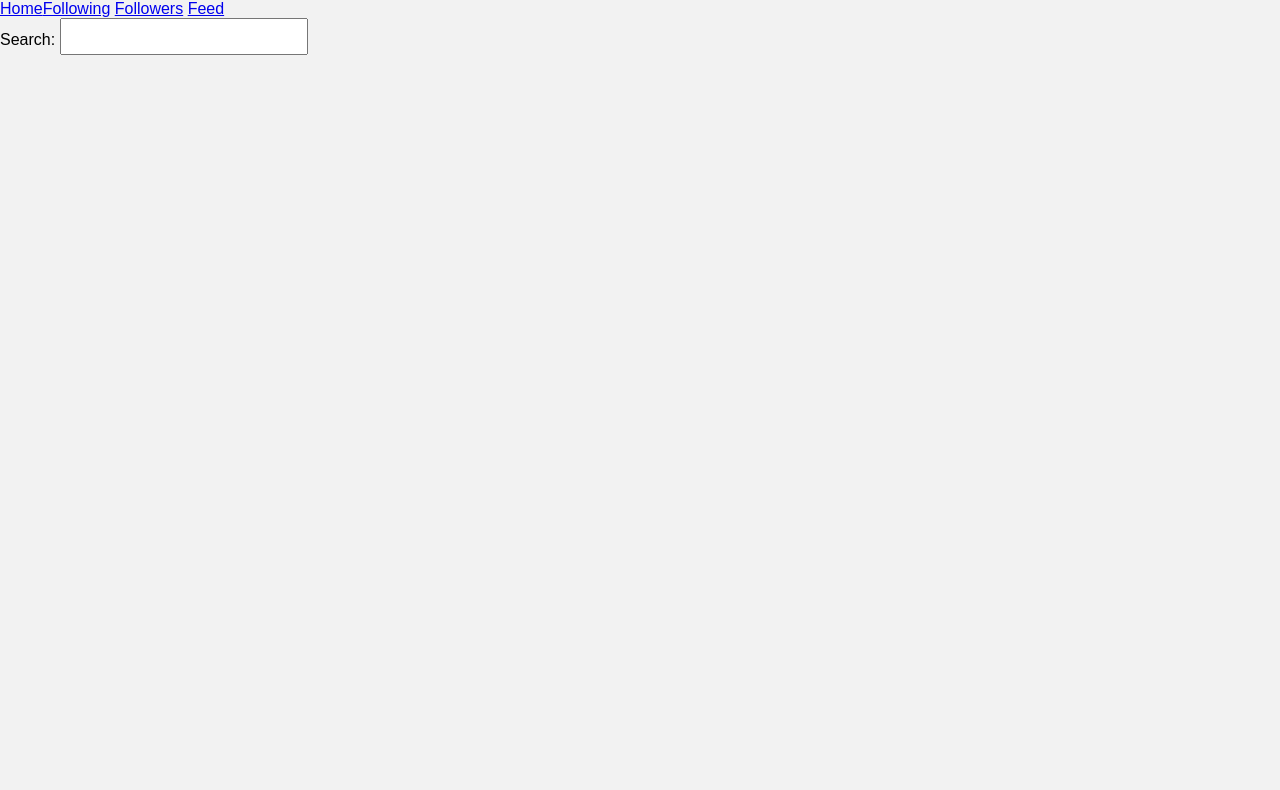
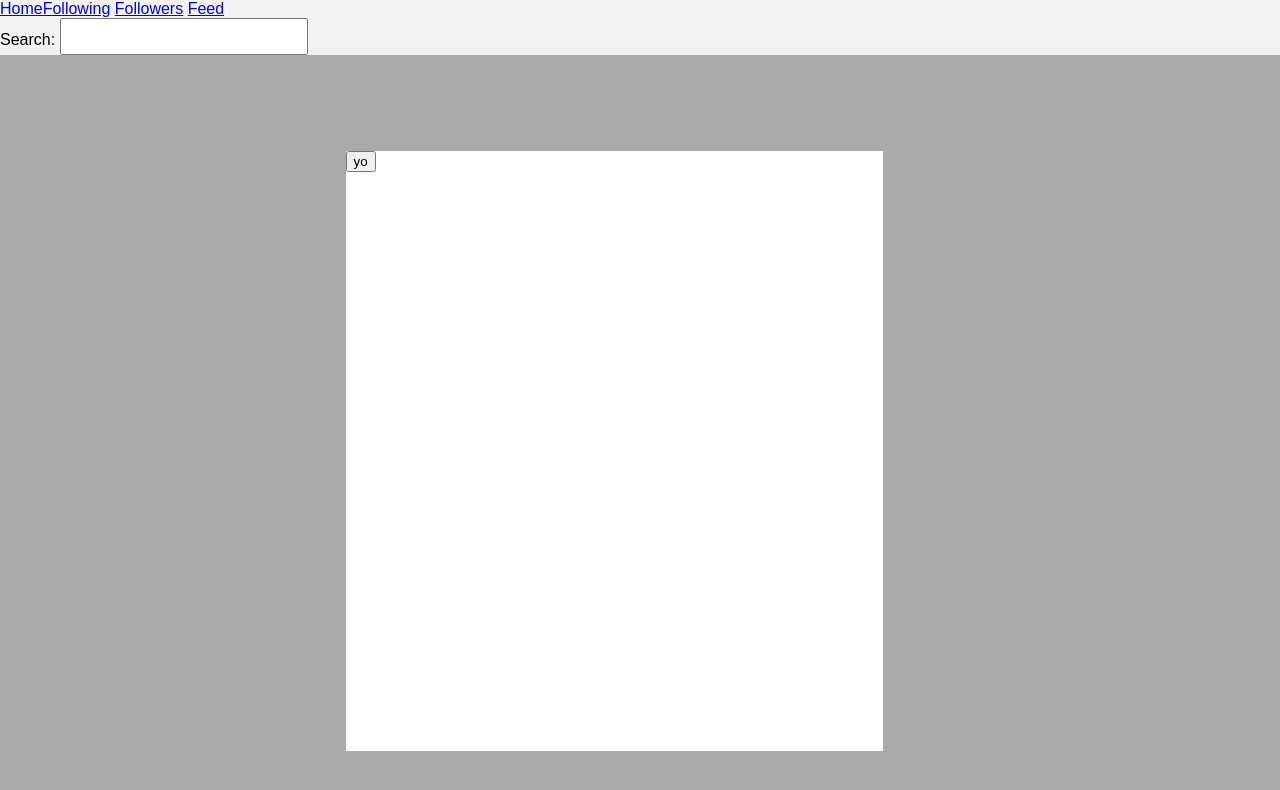
Before and after one commit to KelvinRod9331/InstantFive, a React (Create React App) app in the folder front-end/: page /user/following in a window 1280 px wide. Shown: the top 790 px of the page. Built offline with nearby package versions, Linux system fonts and the light colour scheme; no server answers.

Commit message:
started on modal

```diff
--- a/front-end/src/components/modals/follows.js
+++ b/front-end/src/components/modals/follows.js
@@ -10,7 +10,7 @@ class Follows extends Component {
 
   render(){
     return(
-      <div className="followModal" onClick={this.modalOut}></div>
+
     )
   }
 }
--- a/front-end/src/components/user/Following.js
+++ b/front-end/src/components/user/Following.js
@@ -1,33 +1,25 @@
 import React from 'react';
 
 class Following extends React.Component {
+  constructor(){
+    super();
+    this.modalClassNames = 'followModal'
+    this.state = {
+      modalClassNames: 'followModal'
+    }
+  }
 
+  modalOut = (e) => {
+    if(e.target.className === "followModal"){
+      this.setState({modalClassNames: 'display'})
+    }
+  }
 
   render() {
-      const { userData, userInfo, handleLogOut } = this.props;
-
     return (
       <div>
-          <div>
-            <button onClick={handleLogOut}>Log Out</button>
-          </div>
-          <div>
-            {userInfo.map(user => {
-              return (
-                <div>
-                  <p>{user.username}</p>
-                </div>
-              );
-            })}
-          </div>
-          <div>
-            {userData.map(user => {
-              return (
-                <div>
-                  <img src={user.url} alt="" width={"300px"} />
-                </div>
-              );
-            })}
+        <div className={this.state.modalClassNames} onClick={this.modalOut}>
+          <div className="followsDiv"><button className="buttn" onClick={this.modalOut}>yo</button></div>
         </div>
       </div>
     );
--- a/front-end/src/components/user/User.js
+++ b/front-end/src/components/user/User.js
@@ -4,6 +4,7 @@ import { Redirect, Route, Switch, Link } from "react-router-dom";
 import Home from "../Home";
 import UserProfile from "./UserProfile";
 import Followers from "./Followers";
+import Following from "./Following";
 
 class User extends React.Component {
   constructor() {
@@ -70,8 +71,20 @@ class User extends React.Component {
 
   }
 
+  renderUser = () => {
+    axios
+      .get('/users/:username')
+      .then(data => {
+        console.log(data)
+      })
+  }
+
   renderFollowers = () =>{
     return <Followers />
+  }
+
+  renderFollowing = () =>{
+    return <Following />
   }
 
   renderSearchInput = (e) => {
--- a/front-end/src/index.css
+++ b/front-end/src/index.css
@@ -3,3 +3,23 @@ body {
   padding: 0;
   font-family: sans-serif;
 }
+
+.followModal {
+  width: 100vw;
+  height: 100vh;
+  background-color: rgba(0,0,0,.3);
+  position: absolute;
+  z-index: -1;
+}
+
+.followsDiv {
+  width: 42vw;
+  height: 75vh;
+  background-color: white;
+  z-index: 2;
+  margin: 12vh auto auto 27vw;
+}
+
+.display {
+  display: none;
+}
```
Also changed, not shown: 1 other file (tests, documents, lock files or other folders). Lines whose indentation alone changed are shown as unchanged.
